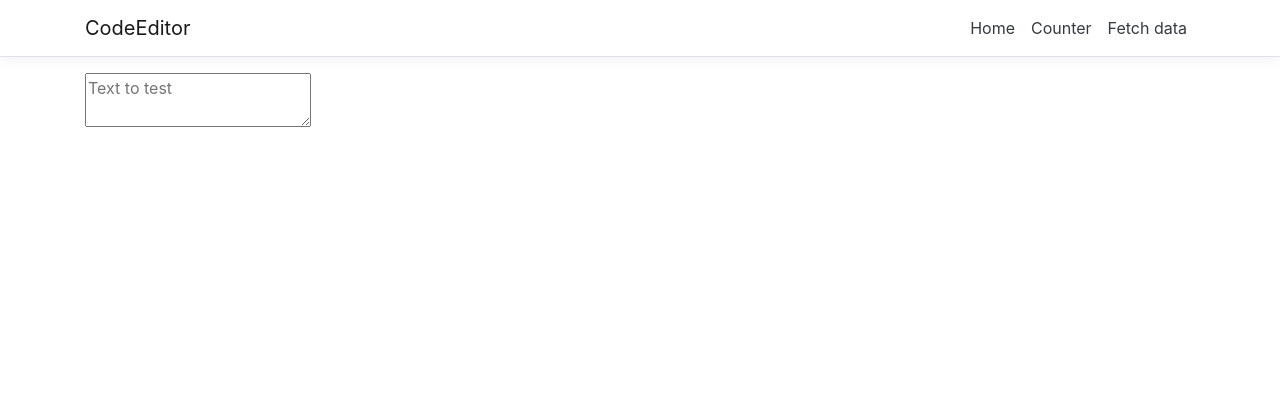
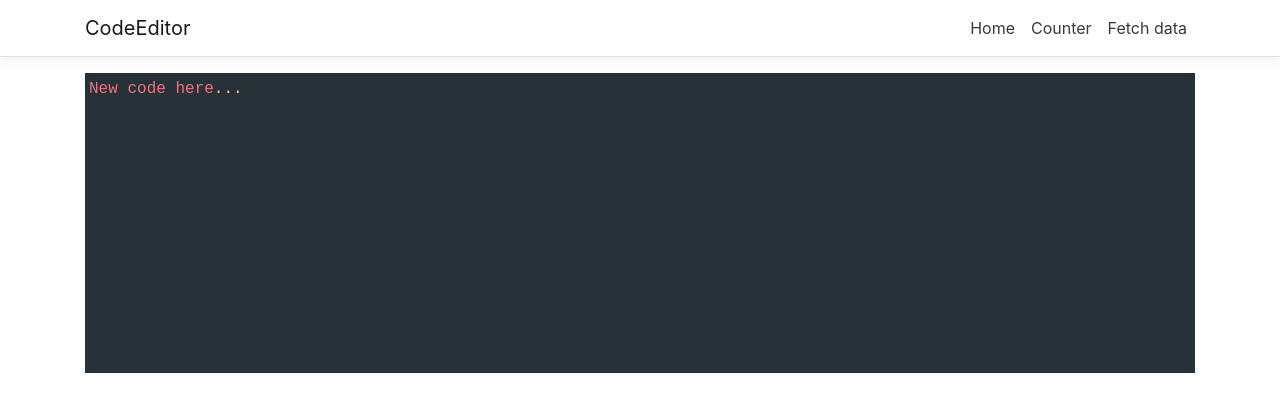
Before and after one commit to Shubhangi1118/CodeEditor, a React (Create React App) app in the folder ClientApp/: page /Questions in a window 1280 px wide. Shown: the top 412 px of the page. Built offline with nearby package versions, Linux system fonts and the light colour scheme.

Commit message:
importing javascript

```diff
--- a/ClientApp/src/components/Questions.tsx
+++ b/ClientApp/src/components/Questions.tsx
@@ -1,21 +1,23 @@
-import React from 'react';
+import React, { useEffect } from 'react';
 import CodeMirror from 'codemirror';
 import 'codemirror/lib/codemirror.css';
 import 'codemirror/theme/material.css';
+import 'codemirror/mode/javascript/javascript'
 
 const Questions = () => {
 
-    const editor = CodeMirror(document.getElementById('editor') as HTMLElement, {
-        value: 'Type your code here...',
-        mode: 'javascript',
-        theme: 'material'
-    });
+    useEffect(() => {
+        const editor = CodeMirror.fromTextArea(document.getElementById('editor') as HTMLTextAreaElement, {
+            value: 'Type your code here...',
+            mode: 'javascript',
+            theme: 'material'
+        });
+        editor.setValue('New code here...');
+    }, []);
     return (
         <textarea id='editor'
-            placeholder="Text to test"/>
+            placeholder="Type your code here"/>
         )
-    editor.setValue('New code here...');
-
 
 
 };
```
